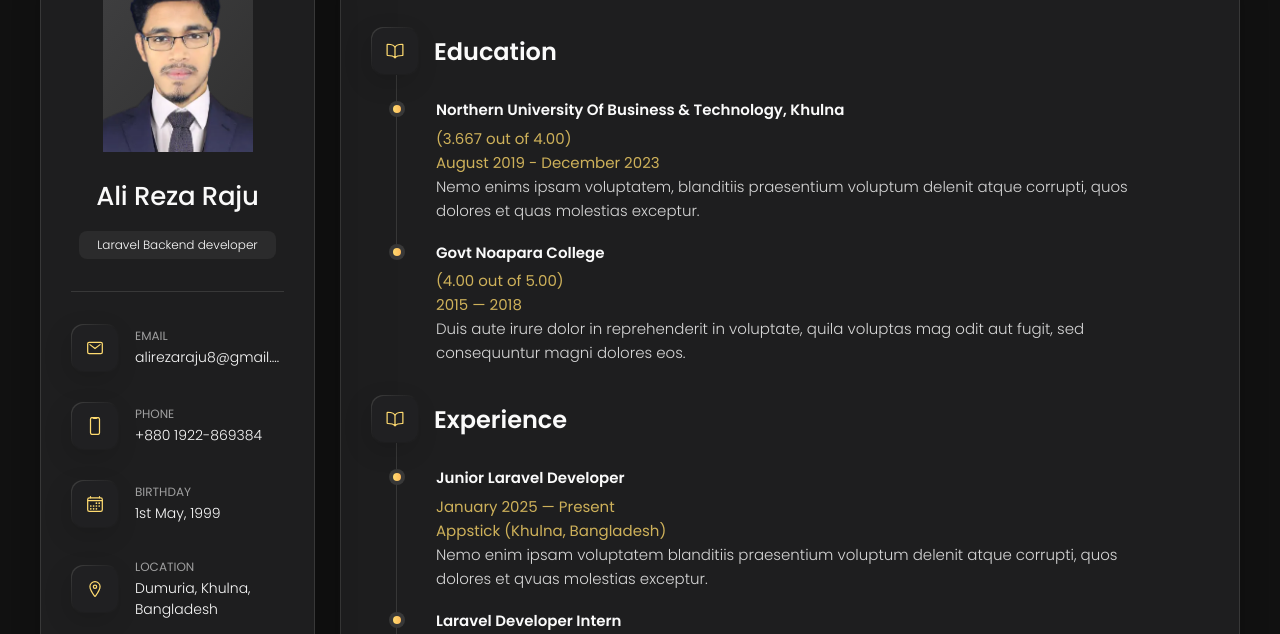
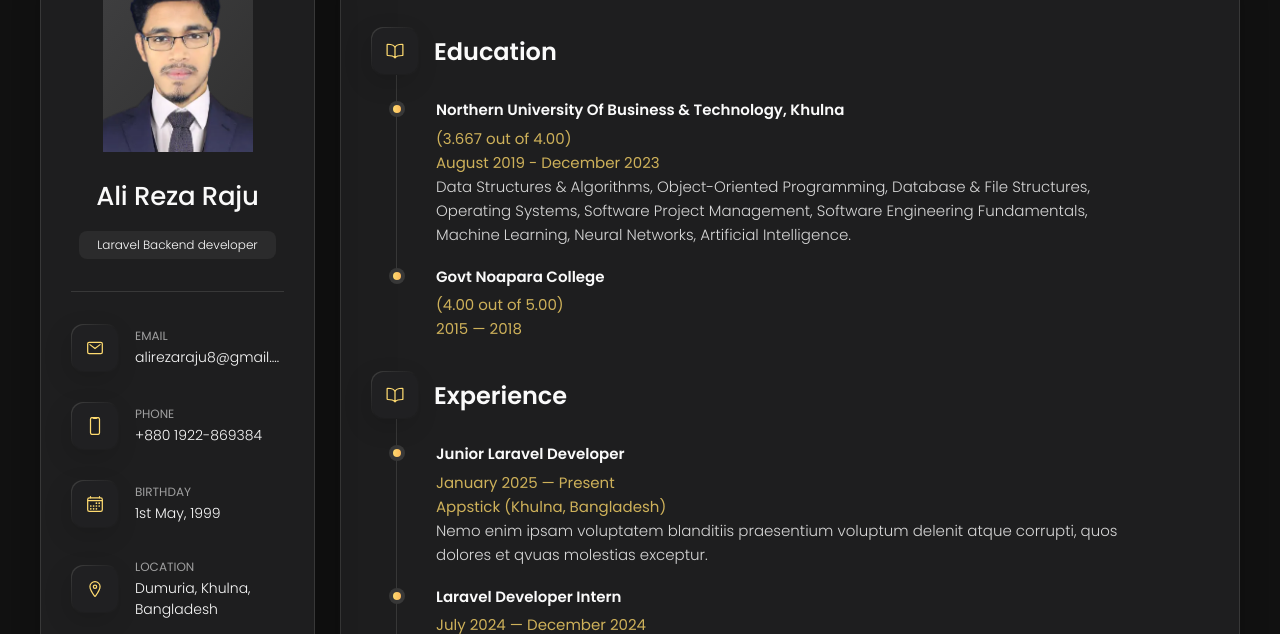
Before and after one commit to alireza375/Reza_portfolio, a plain HTML site: page index.html in a window 1280 px wide. Both pictures are taken after a click on the button "Resume". Shown: the part 162-796 px from the top of the page. Drawn offline with nearby package versions, Linux system fonts and the light colour scheme.

Commit message:
porfolio

```diff
--- a/index.html
+++ b/index.html
@@ -470,9 +470,9 @@
               <span>August 2019 - December 2023</span>
 
               <p class="timeline-text">
-                Nemo enims ipsam voluptatem, blanditiis praesentium voluptum delenit atque corrupti, quos dolores et
-                quas molestias
-                exceptur.
+                Data Structures & Algorithms, Object-Oriented Programming, Database & File Structures,
+Operating Systems, Software Project Management, Software Engineering Fundamentals, Machine Learning,
+Neural Networks, Artificial Intelligence.
               </p>
 
             </li>
@@ -482,12 +482,6 @@
               <h4 class="h4 timeline-item-title">Govt Noapara College</h4>
             <span>(4.00 out of 5.00)</span>
               <span>2015 — 2018</span>
-
-              <p class="timeline-text">
-                Duis aute irure dolor in reprehenderit in voluptate, quila voluptas mag odit aut fugit, sed consequuntur
-                magni dolores
-                eos.
-              </p>
 
             </li>
 
```
